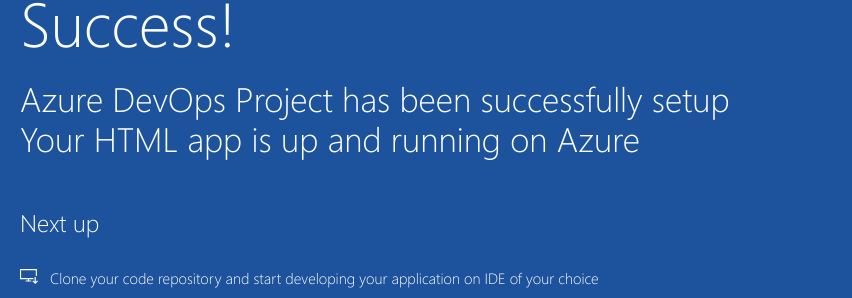
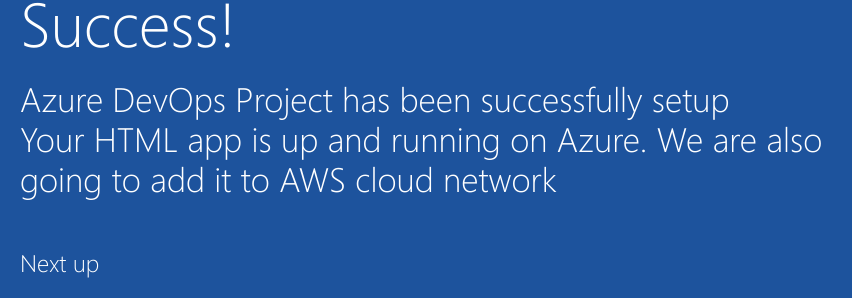
Before and after one commit to JendareyConsulting/sample-project, a plain HTML site: page index.html in a window 1280 px wide. Shown: the part 392-690 px from the top of the page, 205-1057 px from the left. Drawn offline with Linux system fonts and the light colour scheme.

Commit message:
added more information to index.html

```diff
--- a/index.html
+++ b/index.html
@@ -20,7 +20,7 @@
             <div class="content-body">
                 <div class="success-text">Success!</div>
                 <div class="description line-1"> Azure DevOps Project has been successfully setup</div>
-                <div class="description line-2"> Your HTML app is up and running on Azure</div>
+                <div class="description line-2"> Your HTML app is up and running on Azure. We are also going to add it to AWS cloud network</div>
                 <div class="next-steps-container">
                     <div class="next-steps-header">Next up</div>
                     <div class="next-steps-body">
```
